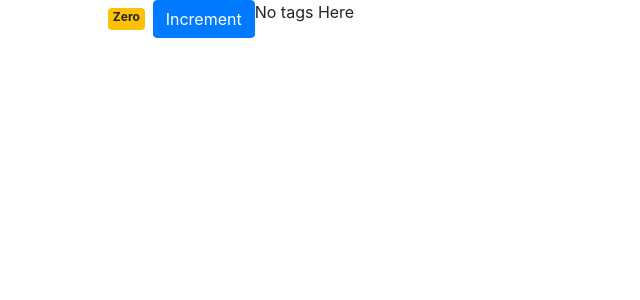
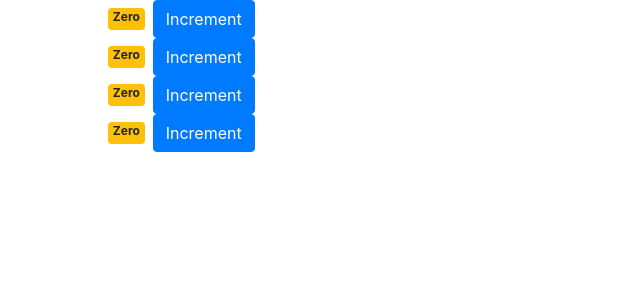
Before and after one commit to vaxevanis/reactDemo, a React (Create React App) app: page / in a window 1280 px wide. Shown: the top 300 px of the page, without its empty margins (0-640 px from the left). Built offline with nearby package versions, Linux system fonts and the light colour scheme.

Commit message:
Feat(Counters) Composing Components

```diff
--- a/src/components/counter.jsx
+++ b/src/components/counter.jsx
@@ -48,8 +48,8 @@ class Counter extends Component {
               Increment
             </button>
             {/* //conditional rendering (&& in js checks for truthy or falsy, text is always truthy)  */}
-            {this.state.tags.length === 0 && "No tags Here"}
-            {this.renderTags()}
+            {/* {this.state.tags.length === 0 && "No tags Here"}
+            {this.renderTags()} */}
           </div>
         </div>
       </div>
--- /dev/null
+++ b/src/components/counters.jsx
@@ -0,0 +1,18 @@
+import React, { Component } from "react";
+import Counter from "./counter";
+
+class Counters extends Component {
+  state = {};
+  render() {
+    return (
+      <div>
+        <Counter />
+        <Counter />
+        <Counter />
+        <Counter />
+      </div>
+    );
+  }
+}
+
+export default Counters;
--- a/src/index.js
+++ b/src/index.js
@@ -5,12 +5,12 @@ import './index.css';
 import 'bootstrap/dist/css/bootstrap.css'; // bootstrap library
 
 // import App from './App';
-import Counter from './components/counter';
+import Counters from './components/counters';
 
 // import * as serviceWorker from './serviceWorker';
 const node = document.getElementById('root');
 
-ReactDOM.render( < Counter / > , node);
+ReactDOM.render( < Counters / > , node);
 
 // If you want your app to work offline and load faster, you can change
 // unregister() to register() below. Note this comes with some pitfalls.
```
